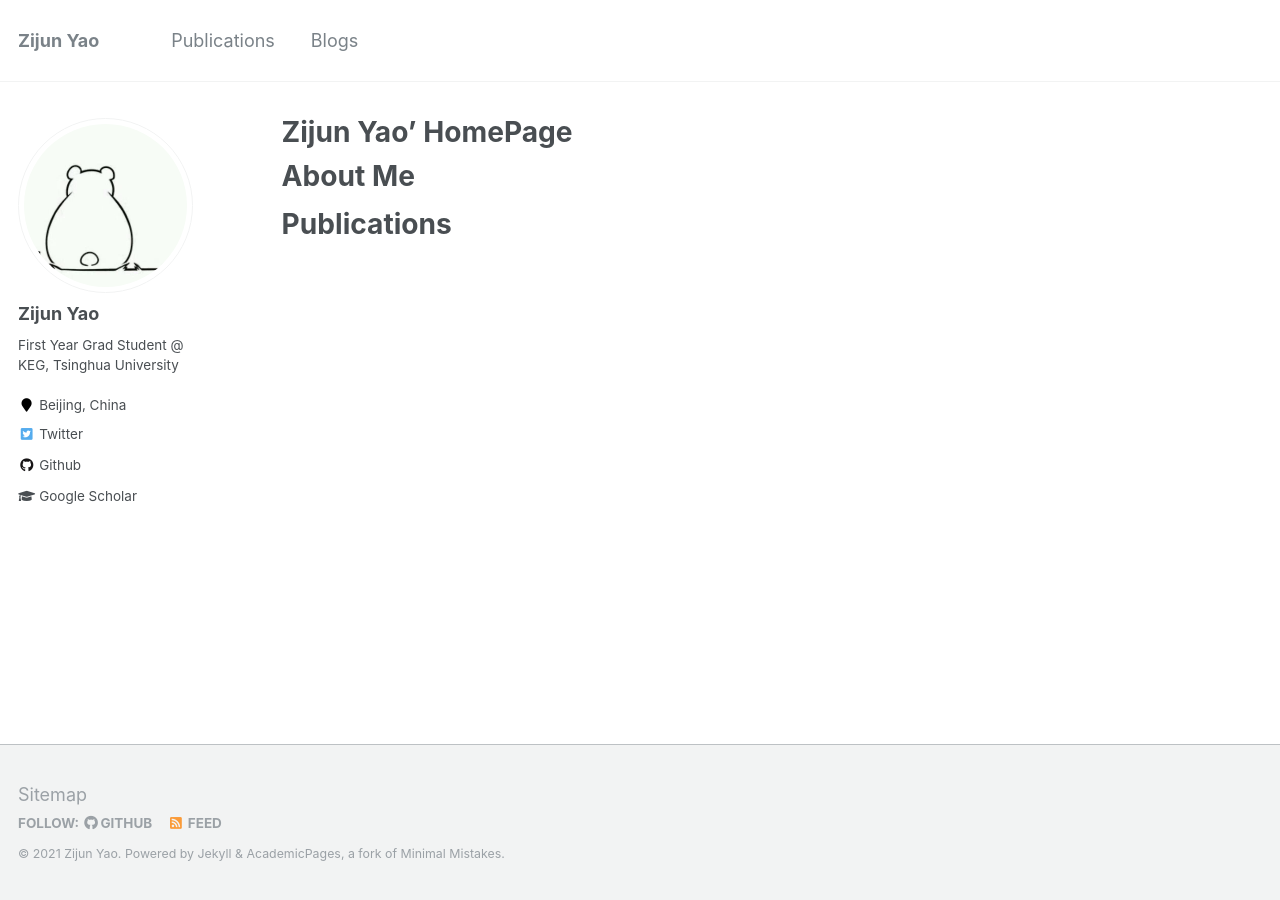
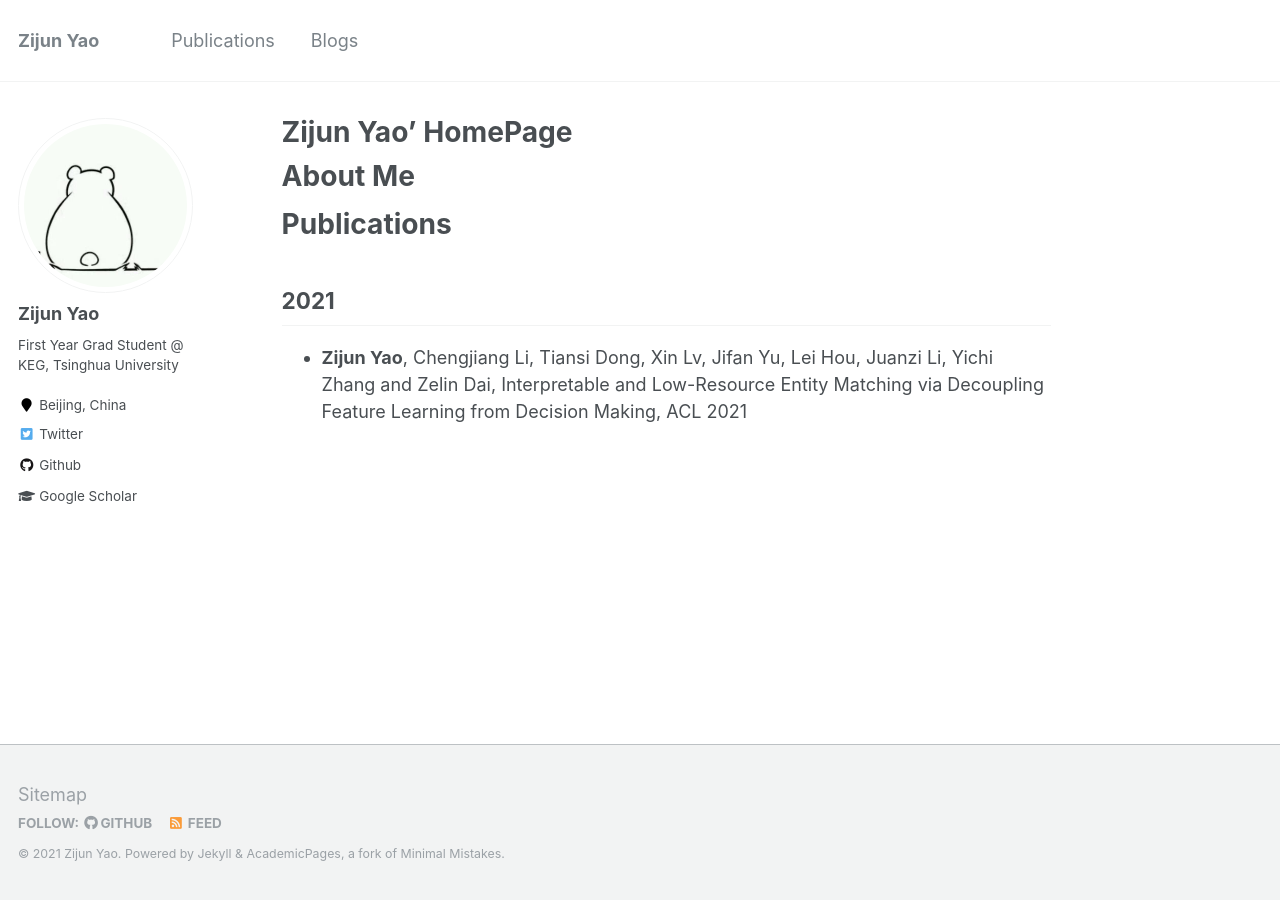
Before and after one commit to TranSirius/TranSirius.github.io, a Jekyll site: the page built from _pages/about.md, in a window 1280 px wide. Built offline with Jekyll 4.4.1, drawn with Linux system fonts in a browser that asks for light colours.

```diff
--- a/_pages/about.md
+++ b/_pages/about.md
@@ -14,3 +14,8 @@ About Me
 
 Publications
 ======
+
+2021
+-----
+* **Zijun Yao**, Chengjiang Li, Tiansi Dong, Xin Lv, Jifan Yu, Lei Hou, Juanzi Li, Yichi Zhang and Zelin Dai, Interpretable and Low-Resource Entity Matching via Decoupling Feature Learning from Decision Making, ACL 2021
+<!-- * Liang Zeng, Jin Xu, **Zijun Yao**, Yanqiao Zhu, Jian Li, Graph Symbiosis Learning -->
```
Also changed, not shown: _test/2009-10-01-paper-title-number-1.md (deleted, +0 -15 lines).
